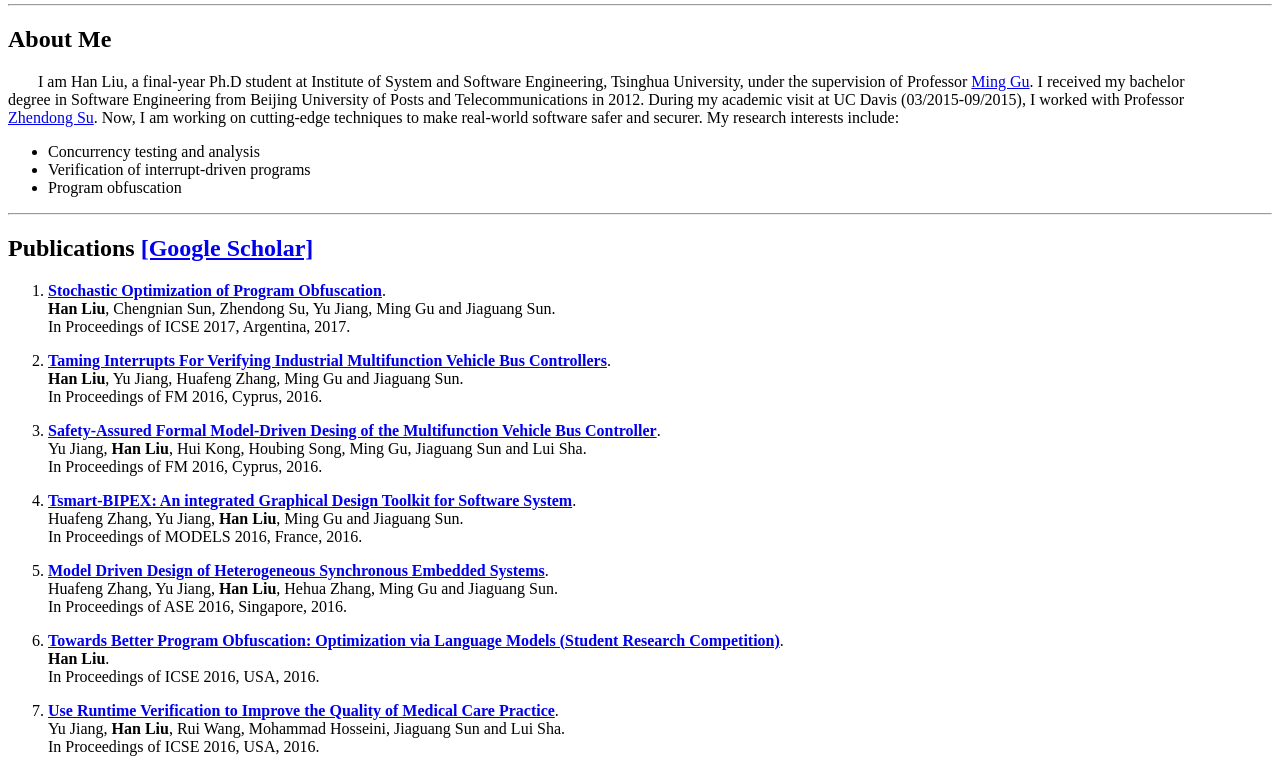
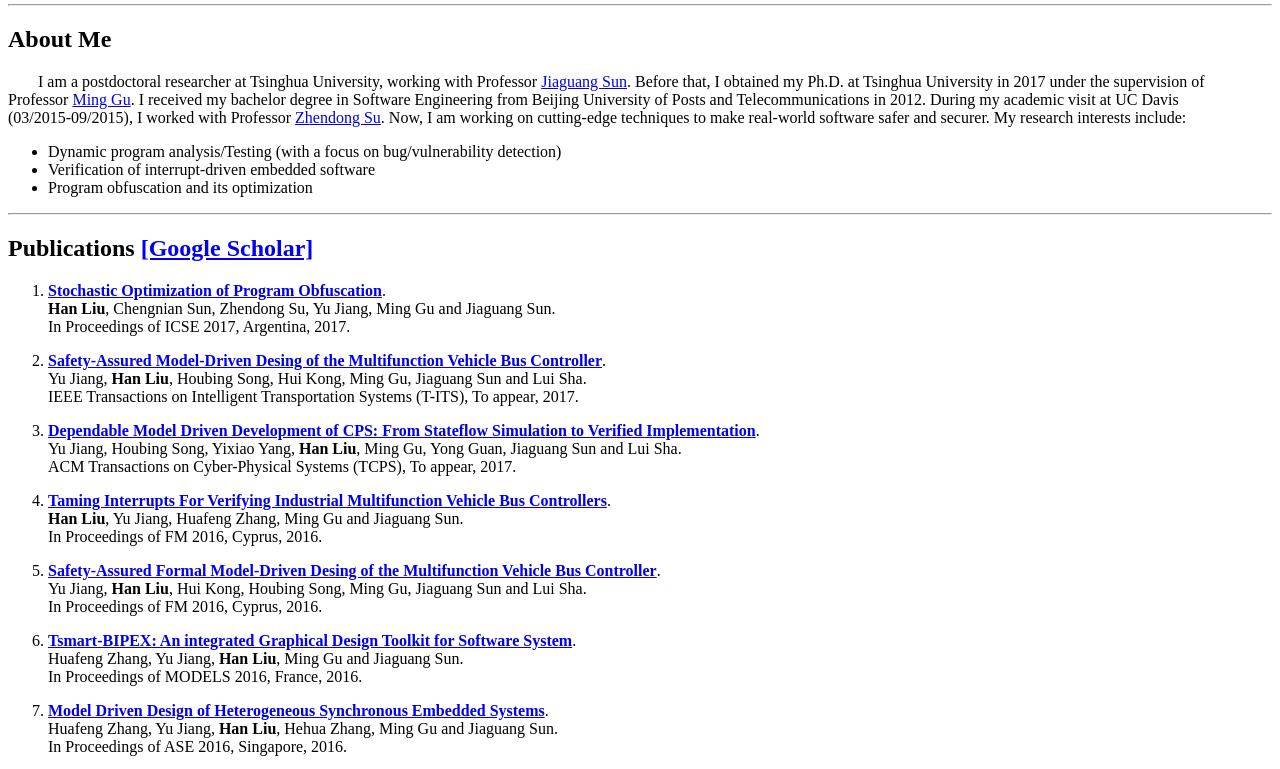
Before and after one commit to njaliu/njaliu.github.io, a plain HTML site: page index.html in a window 1280 px wide. Shown: the part 370-1139 px from the top of the page. Drawn offline with Linux system fonts and the light colour scheme.

Commit message:
postdoc info, two journal papers.

```diff
--- a/index.html
+++ b/index.html
@@ -35,14 +35,14 @@ p.ex {
 			<a href="">
 			<img border="0" src="./njaliu_files/aliu_profile.jpg" width="200"></a>		</td>
         <td width="450" rowspan="2"><ul>
-          <p><strong>Ph.D. Candidate</strong></p>
+          <p><strong>Postdoc Researcher</strong></p>
           <p>
 			  <a href="http://sts.thss.tsinghua.edu.cn:8079/labweb/">Institute of Software System and Engineering</a><br>
               <a href="http://www.thss.tsinghua.edu.cn/">School of Software </a><br>
               <a href="http://www.tsinghua.edu.cn/">Tsinghua University</a><br>
             Address: East Main Building 11-301, Tsinghua University, Beijing, China (100084)
     <br>
-            Email: liuhan12 AT mails.tsinghua.edu.cn</p>
+            Email: liuhan2017 AT mail.tsinghua.edu.cn</p>
       </ul>        </td>
       <td width="300"><div align="center"><a href="http://www.tsinghua.edu.cn/"><img src="./njaliu_files/thu_logo.png" alt="thu logo" width="194" height="60" border="0"></a></div></td>
 </tr>
@@ -53,16 +53,18 @@ p.ex {
 <hr>
 <h2><a name="Research">About </a>Me </h2>
 <p class="ex">
-  I am Han Liu, a final-year Ph.D student at Institute of System and Software Engineering, Tsinghua University, under the supervision of
+  I am a postdoctoral researcher at Tsinghua University, working with Professor
+  <a href="http://www.thss.tsinghua.edu.cn/publish/soften/3131/2010/20101219095105462245998/20101219095105462245998_.html">Jiaguang Sun</a>.
+  Before that, I obtained my Ph.D. at Tsinghua University in 2017 under the supervision of
 Professor <a href="http://www.thss.tsinghua.edu.cn/publish/soft/3641/2010/20101214092956012128493/20101214092956012128493_.html">Ming Gu</a>.
 I received my bachelor degree in Software Engineering from Beijing University of Posts and Telecommunications in 2012. During my academic visit
 at UC Davis (03/2015-09/2015), I worked with Professor <a href="http://web.cs.ucdavis.edu/~su/">Zhendong Su</a>.  Now, I am working on cutting-edge
 techniques to make real-world software safer and securer.
 My research interests include:
  <ul>
-  <li>Concurrency testing and analysis</li>
-  <li>Verification of interrupt-driven programs</li>
-  <li>Program obfuscation</li>
+  <li>Dynamic program analysis/Testing (with a focus on bug/vulnerability detection) </li>
+  <li>Verification of interrupt-driven embedded software</li>
+  <li>Program obfuscation and its optimization</li>
 </ul>
 </p>
 
@@ -78,6 +80,22 @@ My research interests include:
 	<LI><a href="njaliu_files/icse2017-obfuscate.pdf"><B>Stochastic Optimization of Program Obfuscation</B></a>.
 		<br> <strong>Han Liu</strong>, Chengnian Sun, Zhendong Su, Yu Jiang, Ming Gu and Jiaguang Sun.</br>
 		In Proceedings of ICSE 2017, Argentina, 2017.<br>
+	</LI>
+
+	<P>
+
+	<a id="tits17-mvb"></a>
+	<LI><a href="njaliu_files/tits17-mvb.pdf"><B>Safety-Assured Model-Driven Desing of the Multifunction Vehicle Bus Controller</B></a>.
+		<br> Yu Jiang, <strong>Han Liu</strong>, Houbing Song,  Hui Kong, Ming Gu, Jiaguang Sun and Lui Sha.</br>
+		IEEE Transactions on Intelligent Transportation Systems (T-ITS), To appear, 2017.<br>
+	</LI>
+
+	<P>
+
+	<a id="tcps17-stateflow"></a>
+	<LI><a href="njaliu_files/tcps17-stateflow.pdf"><B>Dependable Model Driven Development of CPS: From Stateflow Simulation to Verified Implementation</B></a>.
+		<br> Yu Jiang, Houbing Song, Yixiao Yang, <strong>Han Liu</strong>, Ming Gu, Yong Guan, Jiaguang Sun and Lui Sha.</br>
+		ACM Transactions on Cyber-Physical Systems (TCPS), To appear, 2017.<br>
 	</LI>
 
 	<P>
```
